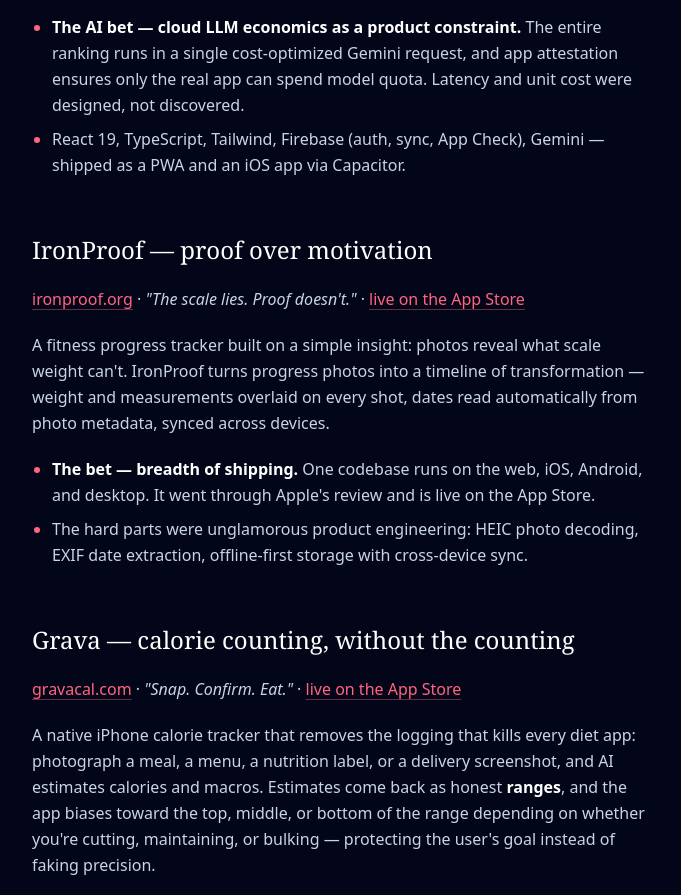
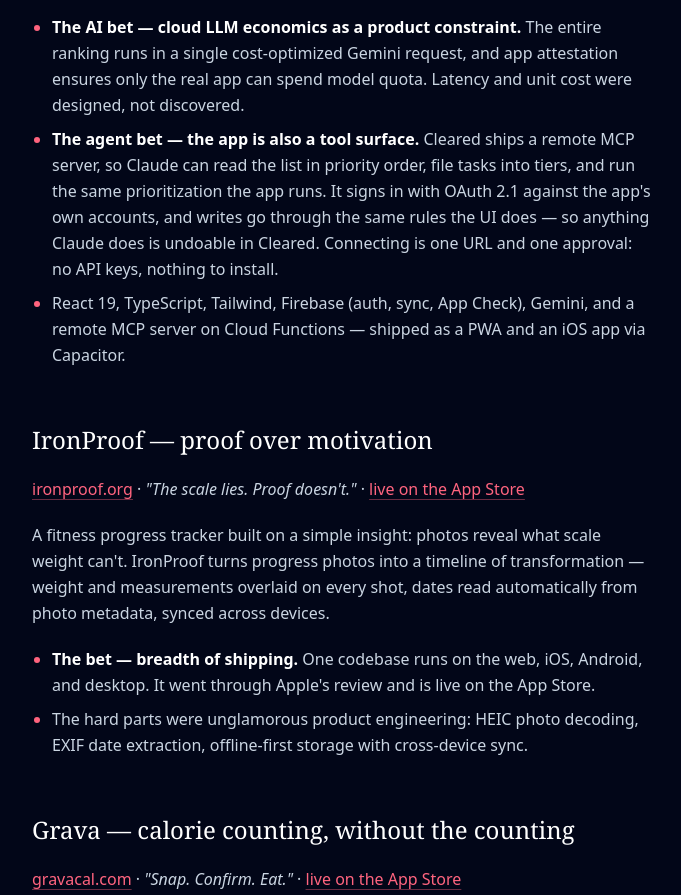
Before and after one commit to edsonayllon/personal-website, an Astro site: page /work/ai-apps in a window 1280 px wide. Shown: the part 1140-2035 px from the top of the page, without its empty margins (296-977 px from the left). Built offline with nearby package versions, Linux system fonts and the light colour scheme; Astro itself is replaced by a stand-in of ours.

Commit message:
docs(work): document Cleared's remote MCP server for Claude

```diff
--- a/src/content/site.ts
+++ b/src/content/site.ts
@@ -119,7 +119,7 @@
     icon: '/projects/cleared-icon.png',
     description:
       'AI to-do app that ranks your list so you always know the one thing to do next.',
-    note: 'Cloud LLM · Gemini',
+    note: 'Gemini · MCP for Claude',
   },
   {
     name: 'IronProof',
--- a/src/pages/work/ai-apps.astro
+++ b/src/pages/work/ai-apps.astro
@@ -41,8 +41,16 @@
       the real app can spend model quota. Latency and unit cost were designed, not discovered.
     </li>
     <li>
-      React 19, TypeScript, Tailwind, Firebase (auth, sync, App Check), Gemini — shipped as a
-      PWA and an iOS app via Capacitor.
+      <strong>The agent bet — the app is also a tool surface.</strong> Cleared ships a remote
+      MCP server, so Claude can read the list in priority order, file tasks into tiers, and run
+      the same prioritization the app runs. It signs in with OAuth 2.1 against the app's own
+      accounts, and writes go through the same rules the UI does — so anything Claude does is
+      undoable in Cleared. Connecting is one URL and one approval: no API keys, nothing to
+      install.
+    </li>
+    <li>
+      React 19, TypeScript, Tailwind, Firebase (auth, sync, App Check), Gemini, and a remote MCP
+      server on Cloud Functions — shipped as a PWA and an iOS app via Capacitor.
     </li>
   </ul>
 
```
